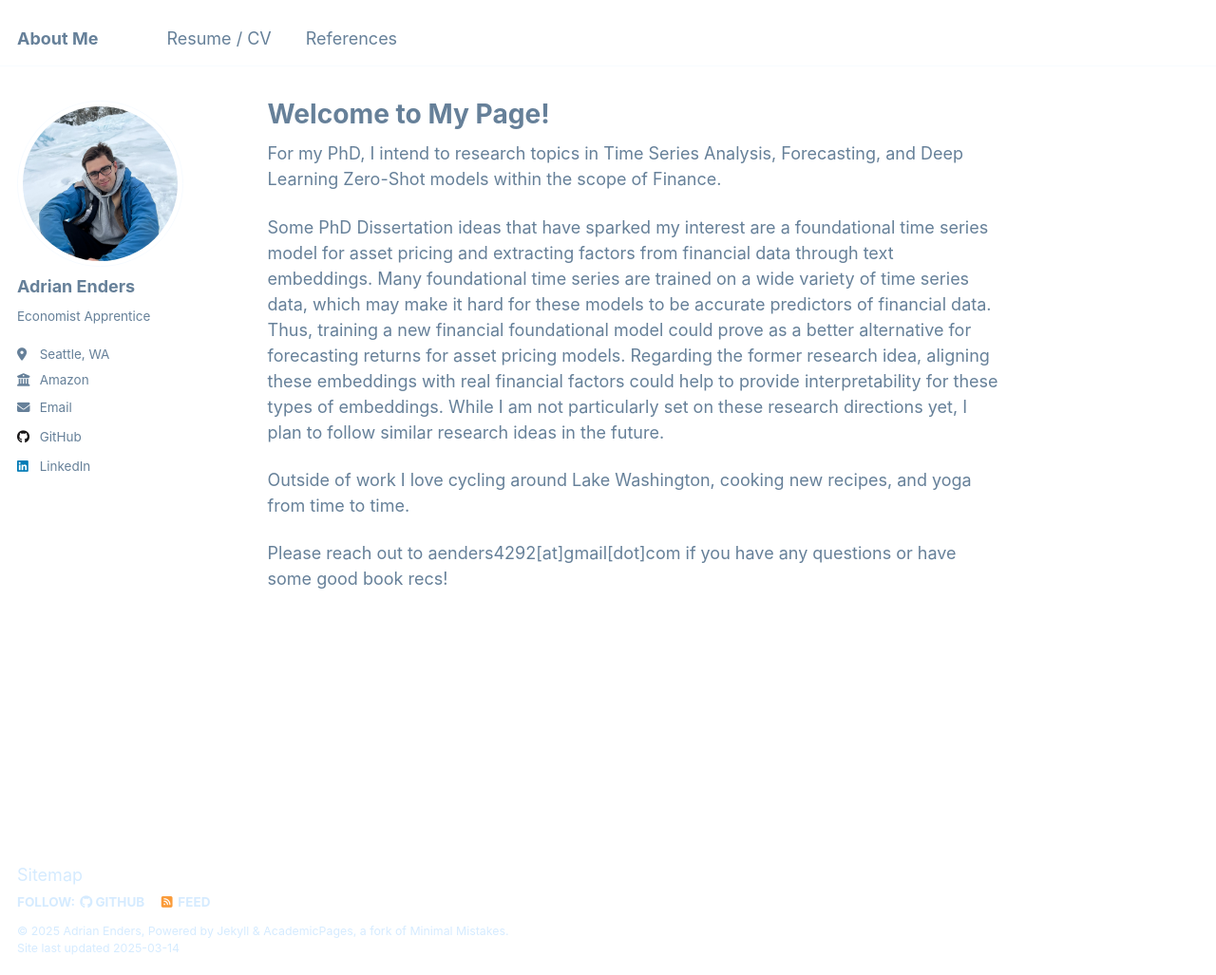
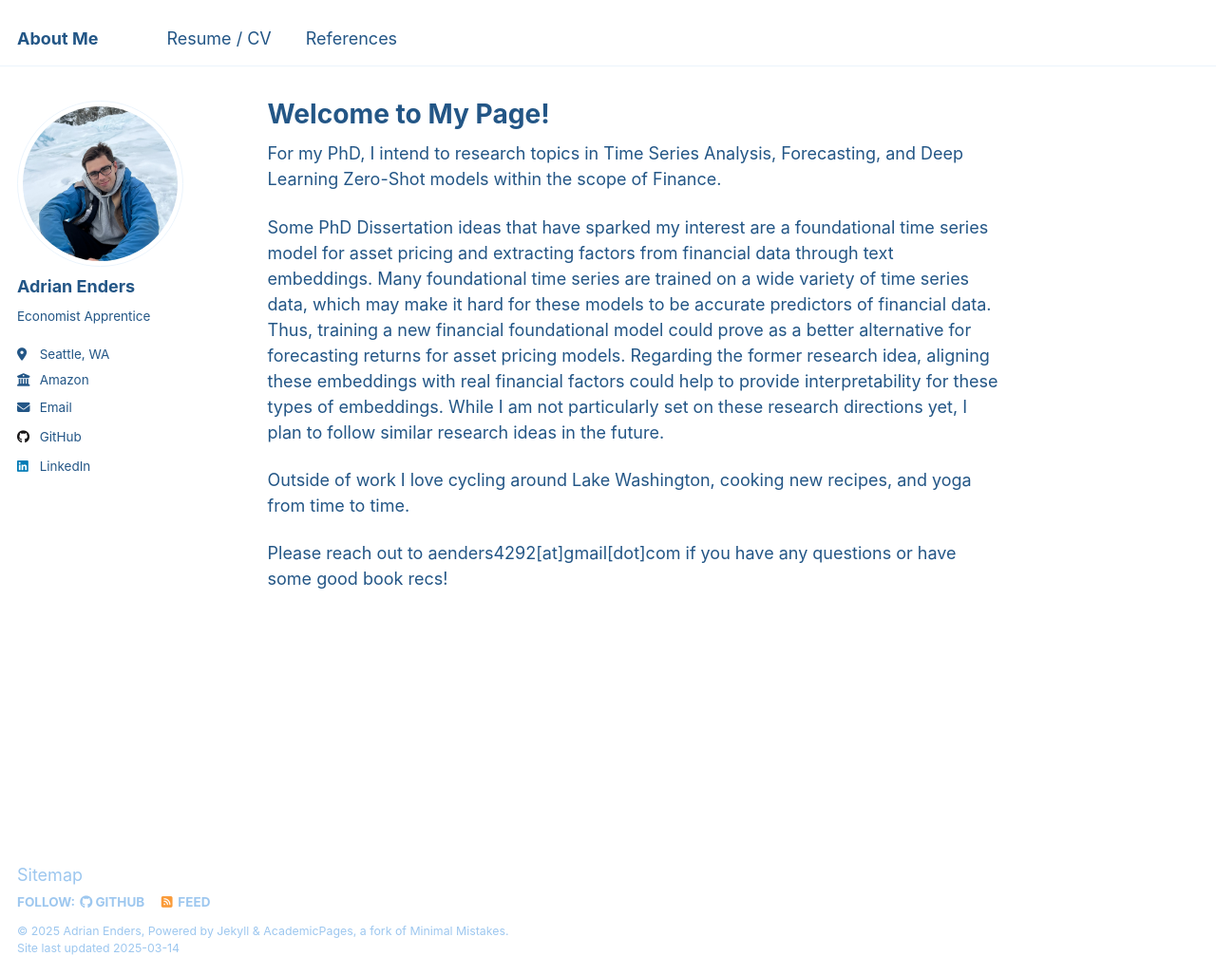
Before and after one commit to ae4292/ae4292.github.io, a Jekyll site: the page built from _pages/about.md, in a window 1280 px wide and 1027 px high. Shown: the whole window at 95% size. Built offline with Jekyll 4.4.1, drawn with Linux system fonts in a browser that asks for light colours.

Commit message:
Update _default.scss

```diff
--- a/_sass/theme/_default.scss
+++ b/_sass/theme/_default.scss
@@ -3,7 +3,7 @@
    ========================================================================== */
 
 /* Color codes used for the theme */
-$gray                       : #aad6ff;
+$gray                       : #3a8fdf;
 $dark-gray                  : mix(#000, $gray, 40%);
 $darker-gray                : mix(#000, $gray, 60%);
 $light-gray                 : mix(#fff, $gray, 50%);
```
